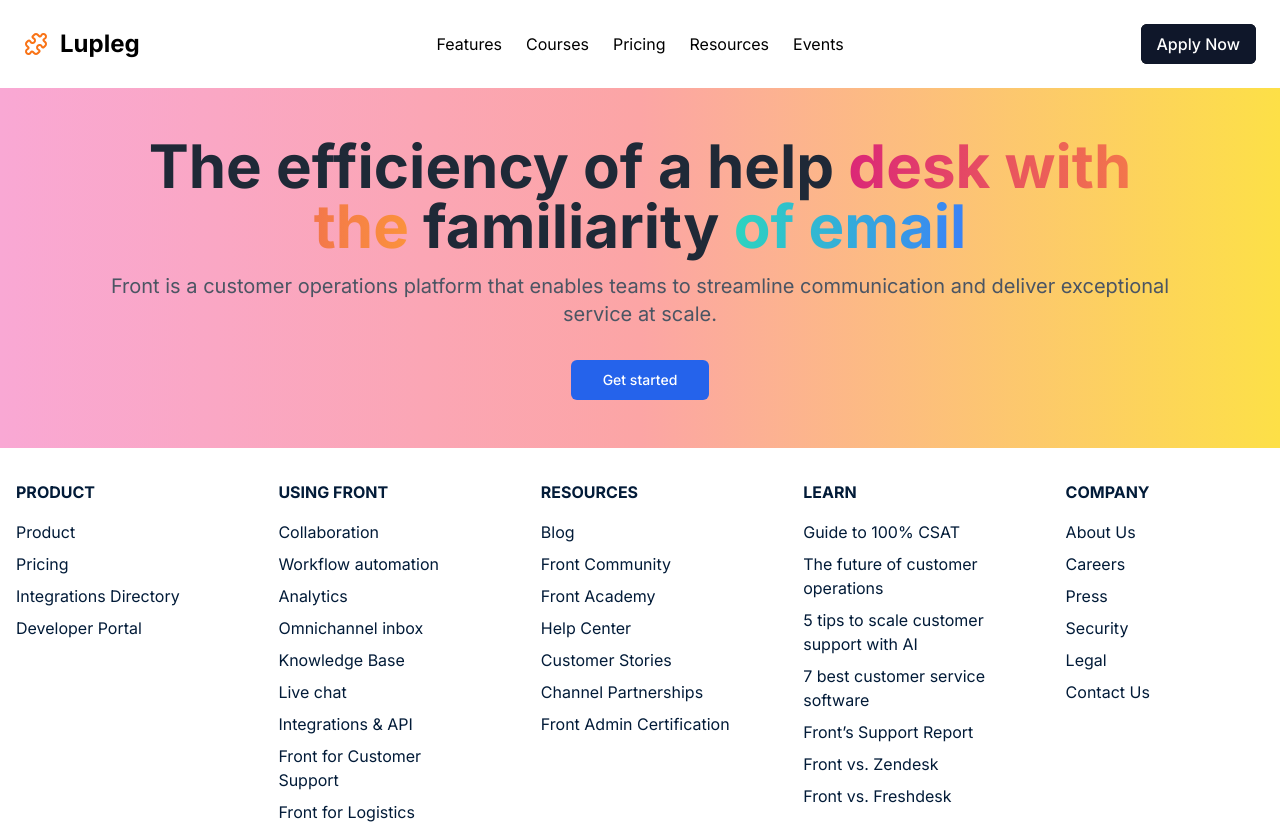
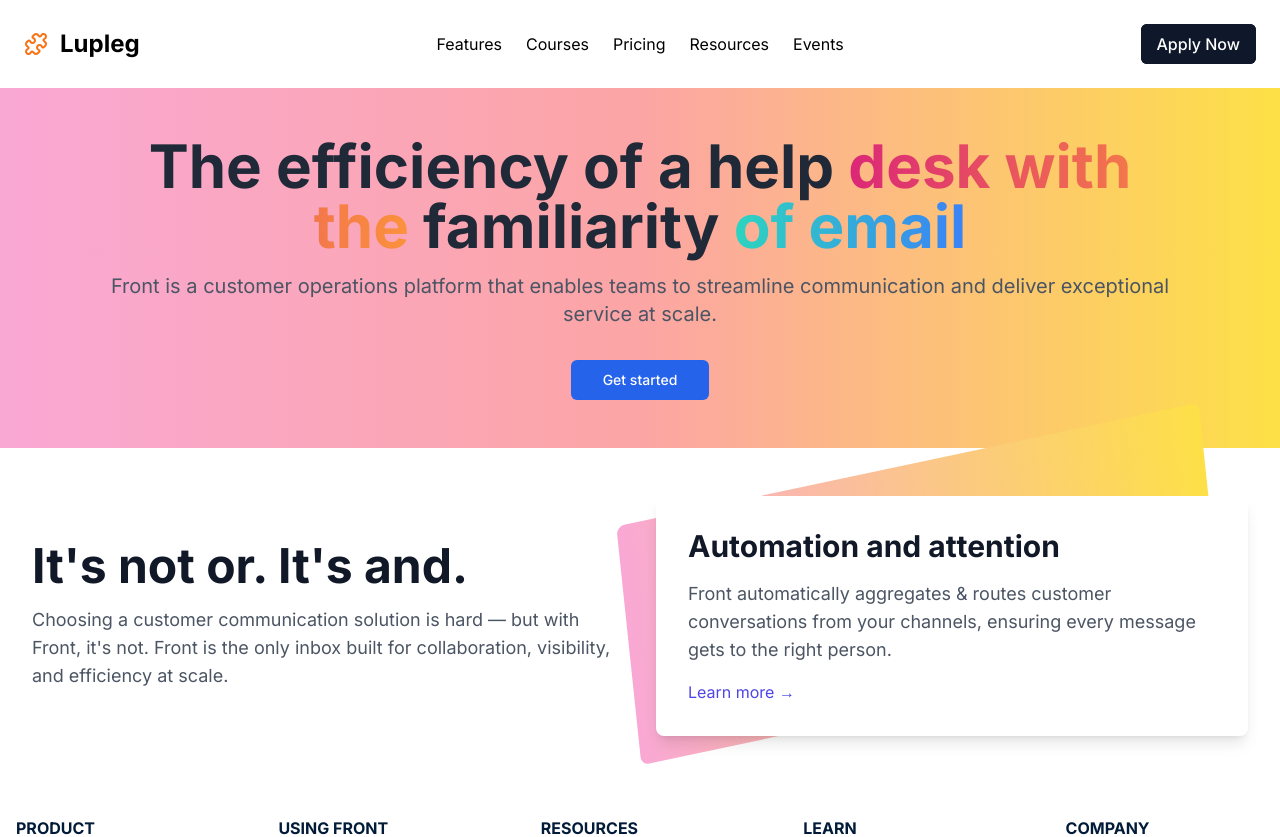
Before and after one commit to marksikaundi/Lupleg, a Next.js app: page / in a window 1280 px wide. Shown: the top 837 px of the page. Built offline with nearby package versions, Linux system fonts and the light colour scheme.

Commit message:
slow fixs

```diff
--- a/app/page.js
+++ b/app/page.js
@@ -1,4 +1,5 @@
 import { Button } from "@/components/ui/button";
+import Cards from "/components/FeaturesCards/Cards.jsx"
 
 export default function Component() {
   return (
@@ -20,7 +21,10 @@
         </p>
         <Button className="mt-8 px-8 py-3 bg-blue-600 text-white rounded-md hover:bg-blue-700 focus:outline-none focus:ring-2 focus:ring-blue-600 focus:ring-opacity-50 transition duration-300">
           Get started
-        </Button>
+        </Button><br/>
+      </div>
+      <div className="mt-50">
+      <Cards/>
       </div>
     </div>
   );
--- /dev/null
+++ b/components/FeaturesCards/Cards.jsx
@@ -0,0 +1,31 @@
+
+export default function Component() {
+    return (
+      <div className="bg-white">
+        <div className="max-w-7xl mx-auto px-4 sm:px-6 lg:px-8 py-12">
+          <div className="grid grid-cols-1 md:grid-cols-2 gap-8 items-center">
+            <div>
+              <h1 className="text-5xl font-bold text-gray-900 mb-4">It's not or. It's and.</h1>
+              <p className="text-lg text-gray-600">
+                Choosing a customer communication solution is hard — but with Front, it's not. Front is the only inbox
+                built for collaboration, visibility, and efficiency at scale.
+              </p>
+            </div>
+            <div className="relative">
+              <div className="absolute inset-0 bg-gradient-to-r from-pink-300 to-yellow-300 rounded-lg transform -skew-y-6 -rotate-6 -translate-x-4 -translate-y-4 md:-translate-x-8 md:-translate-y-8" />
+              <div className="relative bg-white p-8 rounded-lg shadow-lg">
+                <h2 className="text-3xl font-bold text-gray-900 mb-4">Automation and attention</h2>
+                <p className="text-lg text-gray-600 mb-4">
+                  Front automatically aggregates & routes customer conversations from your channels, ensuring every
+                  message gets to the right person.
+                </p>
+                <a className="text-indigo-600 hover:text-indigo-500 transition duration-150 ease-in-out" href="#">
+                  Learn more →
+                </a>
+              </div>
+            </div>
+          </div>
+        </div>
+      </div>
+    )
+  }
```
